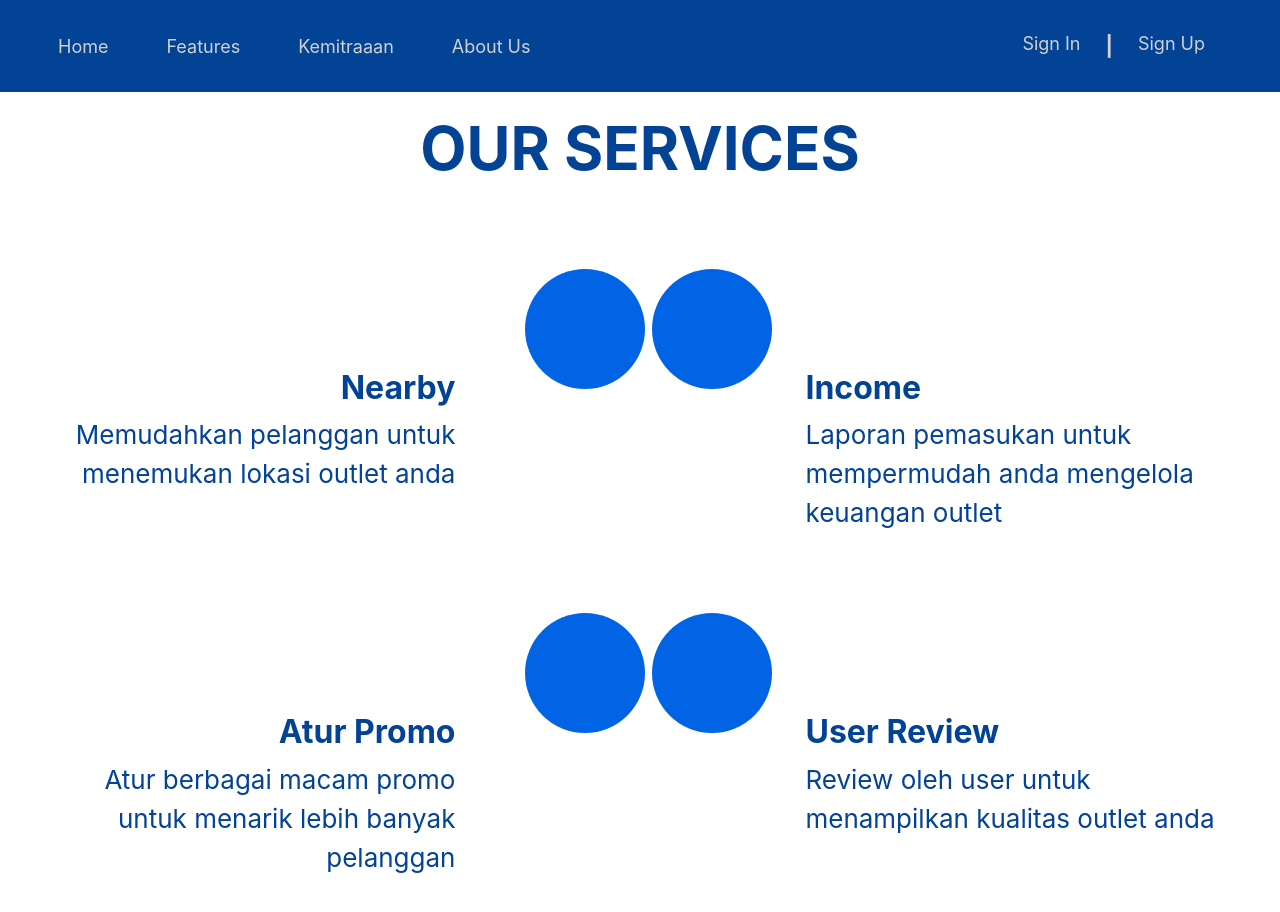
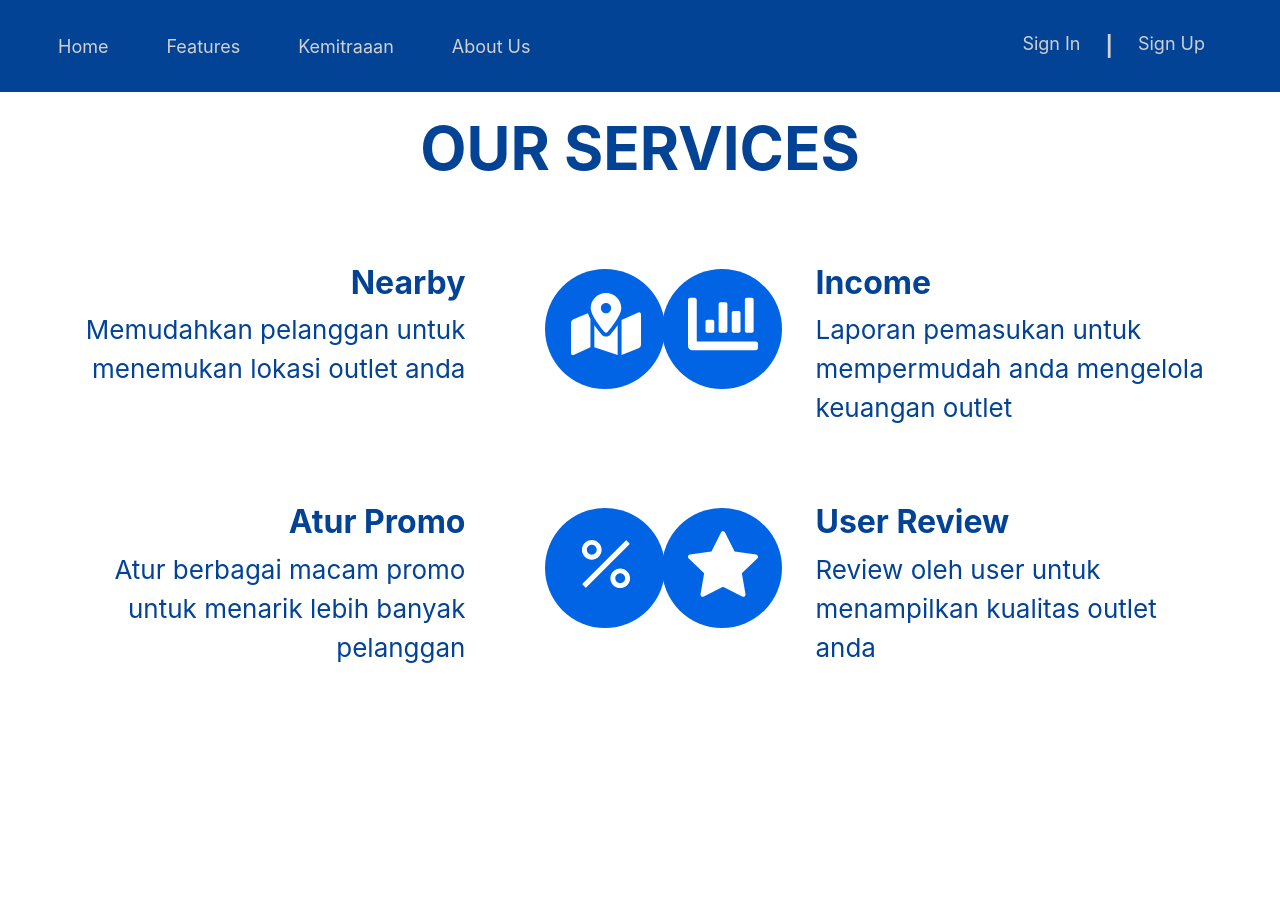
Before and after one commit to Sekigahara/cuci.in-frontend, a React (Create React App) app: page /fitur in a window 1280 px wide. Shown: the top 912 px of the page. After the commit the page ends 800 px from the top, so only its background shows below. Built offline with nearby package versions, Linux system fonts and the light colour scheme.

Commit message:
memperbaiki tampilan fitur

```diff
--- a/src/components/Content/FiturContent.js
+++ b/src/components/Content/FiturContent.js
@@ -1,8 +1,7 @@
 import React from 'react'
 import '../../styles/index.css'
-import { FcComboChart } from 'react-icons/fc'
 import { BsStarFill } from 'react-icons/bs'
-import { FaMapMarkedAlt, FaTags, FaChartBar } from 'react-icons/fa'
+import { FaMapMarkedAlt, FaChartBar } from 'react-icons/fa'
 import { AiOutlinePercentage } from 'react-icons/ai'
 
 const FiturContent = () => {
@@ -14,8 +13,9 @@ const FiturContent = () => {
 			<div className="grid-container">
 				<div className="grid-item1">
 					<div className="input-icon">
-						<div className="circle1"></div>
-	                	<span className = "icon"><FaMapMarkedAlt /></span>
+						<div className="circle1">
+							<p className="icon"><FaMapMarkedAlt /></p>
+						</div>
 	                </div>
 	                <div className="text-item1">
 	                	<h2>Nearby</h2>
@@ -24,30 +24,33 @@ const FiturContent = () => {
 				</div>
 				<div className="grid-item2">
 					<div className="input-icon">
-						<div className="circle2"></div>
-	                	<span className = "icon"><FaChartBar /></span>
+						<div className="circle2">
+							<p className="icon"><FaChartBar /></p>
+						</div>
 	                </div>
 	                <div className="text-item2">
 	                	<h2>Income</h2>
 	                	<p>Laporan pemasukan untuk mempermudah anda mengelola keuangan outlet</p>
 	                </div>
 				</div>
-				<div className="grid-item1">
+				<div className="grid-item3">
 					<div className="input-icon">
-						<div className="circle1"></div>
-	                	<span className = "icon"><AiOutlinePercentage/></span>
+						<div className="circle3">
+							<p className="icon"><AiOutlinePercentage/></p>
+						</div>
 	                </div>
-	                <div className="text-item1">
+	                <div className="text-item3">
 	                	<h2>Atur Promo</h2>
 	                	<p>Atur berbagai macam promo untuk menarik lebih banyak pelanggan</p>
 	                </div>
 				</div>
-				<div className="grid-item2">
+				<div className="grid-item4">
 					<div className="input-icon">
-						<div className="circle2"></div>
-	                	<span className = "icon"><BsStarFill /></span>
+						<div className="circle4">
+							<p className="icon"><BsStarFill /></p>
+						</div>
 	                </div>
-	                <div className="text-item2">
+	                <div className="text-item4">
 	                	<h2>User Review</h2>
 	                	<p>Review oleh user untuk menampilkan kualitas outlet anda</p>
 	                </div>
--- a/src/styles/index.css
+++ b/src/styles/index.css
@@ -482,6 +482,7 @@ nav .auth .line {
     margin-top: 20px;
 }
 .fitur-title h1{
+    margin-left: auto;
     font-weight: bold;
     font-size: 60px;
     text-align: center;
@@ -489,6 +490,7 @@ nav .auth .line {
 }
 
 .grid-container{
+    margin-left: 20px;
     padding: 30px;
     margin-top: 20px;
     display: grid;
@@ -504,6 +506,20 @@ nav .auth .line {
 }
 
 .grid-item2{
+    margin-left: 50px;
+    background-color: white;
+    padding: 30px;
+    text-align: left;
+}
+
+.grid-item3{
+    background-color:white;
+    padding: 25px;
+    padding:30px;
+    text-align: right;
+}
+
+.grid-item4{
     margin-left: 50px;
     background-color: white;
     padding: 30px;
@@ -532,7 +548,31 @@ nav .auth .line {
     border-radius: 60px;
 }
 
+.circle3{
+    position: absolute;
+    margin-top: 5px;
+    margin-left: 465px;
+    text-align: right;
+    width: 120px;
+    height: 120px;
+    background-color: #0164E5;
+    border-radius: 60px;
+}
+
+.circle4{
+    position: absolute;
+    margin-top: 5px;
+    margin-left: -13px;
+    text-align: right;
+    width: 120px;
+    height: 120px;
+    background-color: #0164E5;
+    border-radius: 60px;
+}
+
 .input-icon .icon{
+    margin-top: -3%;
+    padding-right: 20%;
     font-size: 70px;
     color: white;
 }
@@ -544,6 +584,13 @@ nav .auth .line {
     padding-left: 140px;
 }
 
+.text-item3{
+    padding-right: 50px;
+}
+.text-item4{
+    padding-left: 140px;
+}
+
 .text-item1 h2{
     color: #034395;
     font-weight: bold;
@@ -552,6 +599,7 @@ nav .auth .line {
 .text-item1 p{
     color: #034395;
     font-size: 26px;
+    text-align: right;
 }
 
 .text-item2 h2{
@@ -562,4 +610,27 @@ nav .auth .line {
 .text-item2 p{
     color: #034395;
     font-size: 26px;
+    text-align: left;
 }
+
+.text-item3 h2{
+    color: #034395;
+    font-weight: bold;
+}
+
+.text-item3 p{
+    color: #034395;
+    font-size: 26px;
+    text-align: right;
+}
+
+.text-item4 h2{
+    color: #034395;
+    font-weight: bold;
+}
+
+.text-item4 p{
+    color: #034395;
+    font-size: 26px;
+    text-align: left;
+}
```
